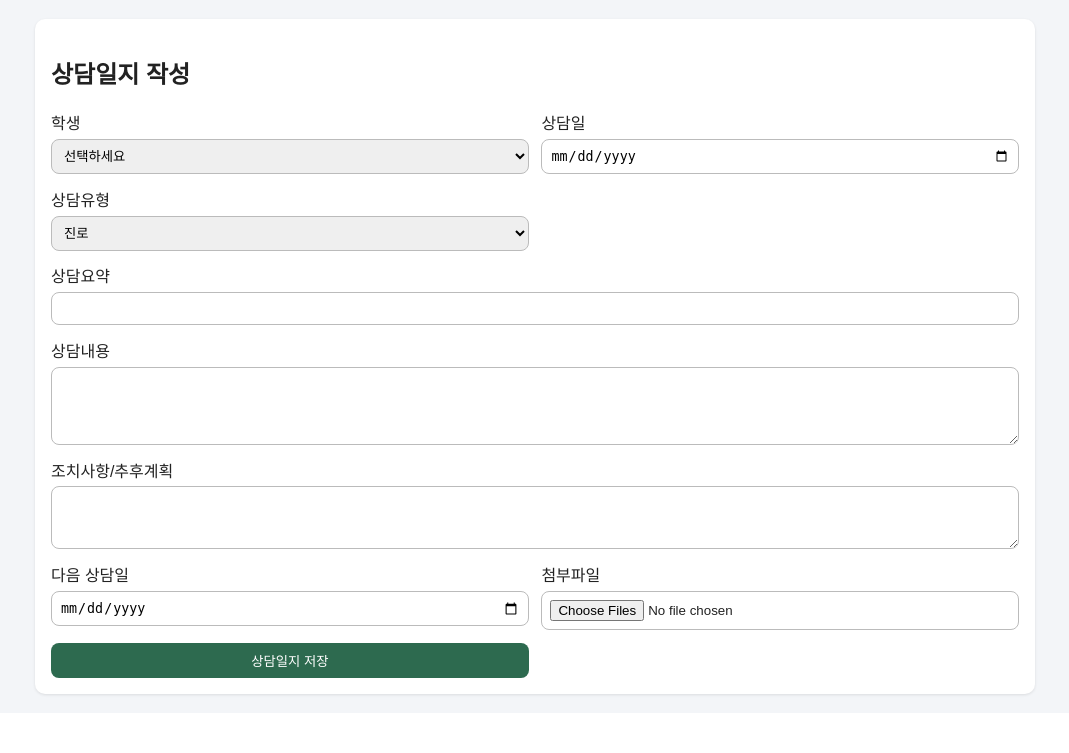
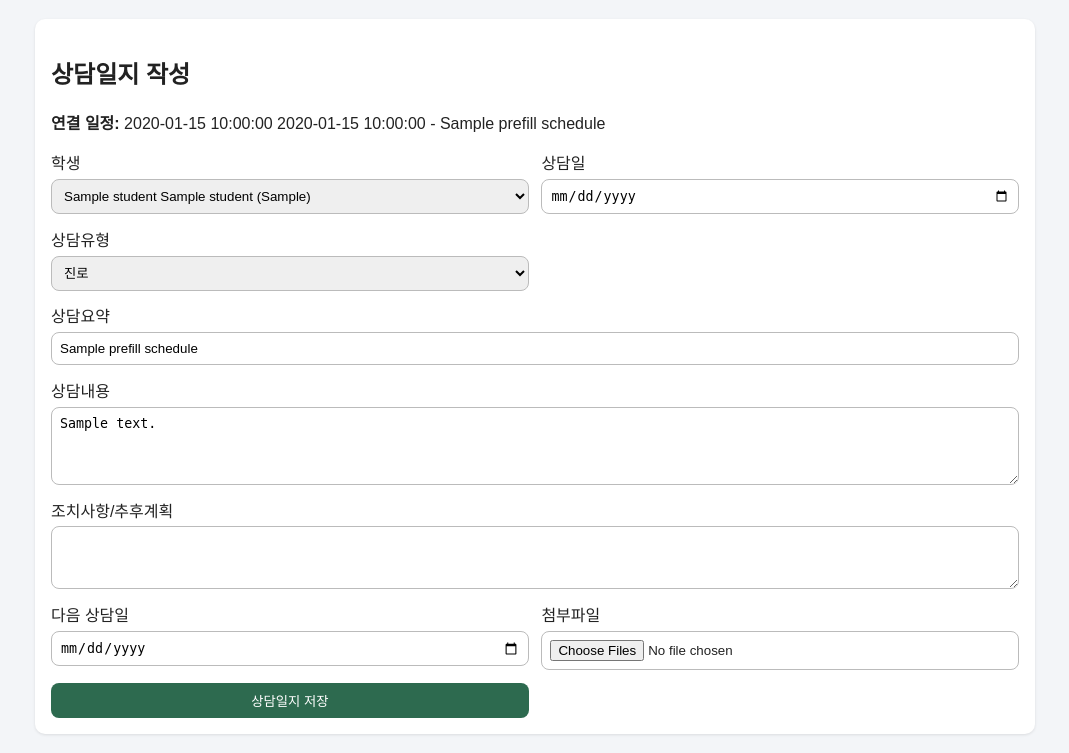
Before and after one commit to ParkJhyeonC/counsel, a Flask app: template templates/new_log.html in a window 1280 px wide. Shown: the part 121-874 px from the top of the page, without its empty margins (105-1174 px from the left). Before the commit the page ends 819 px from the top, so only its background shows below. Run offline with Flask 3, Linux system fonts and the light colour scheme; the template is opened without the code that fills it: most values are stand-ins (such as "Sample title", 1, 10 or a date in 2020).

Commit message:
feat: complete schedules via counseling log registration

```diff
--- a/app.py
+++ b/app.py
@@ -257,20 +257,6 @@ def create_app() -> Flask:
             upcoming_schedules=upcoming_schedules,
         )
 
-    @app.route("/schedule/<int:schedule_id>/done", methods=["POST"])
-    def complete_schedule(schedule_id: int):
-        execute_db(
-            """
-            UPDATE counsel_schedules
-            SET status = 'done'
-            WHERE id = ?
-            """,
-            (schedule_id,),
-        )
-        flash("상담 일정이 완료 처리되었습니다.")
-        selected_date = request.form.get("date", datetime.now().date().isoformat())
-        return redirect(url_for("schedule", date=selected_date, month=selected_date[:7]))
-
     @app.route("/students", methods=["GET", "POST"])
     def students() -> str:
         if request.method == "POST":
@@ -321,6 +307,22 @@ def create_app() -> Flask:
     @app.route("/logs/new", methods=["GET", "POST"])
     def new_log() -> str:
         student_rows = query_db("SELECT id, student_no, name, class_name FROM students ORDER BY class_name, name")
+        schedule_id = request.values.get("schedule_id", "").strip()
+
+        prefill_schedule = None
+        if schedule_id.isdigit():
+            prefill_schedule = query_db(
+                """
+                SELECT c.id, c.schedule_date, c.schedule_time, c.title, c.note, c.status,
+                       s.id AS student_id, s.name AS student_name, s.class_name
+                FROM counsel_schedules c
+                LEFT JOIN students s ON s.id = c.student_id
+                WHERE c.id = ?
+                """,
+                (int(schedule_id),),
+                one=True,
+            )
+
         if request.method == "POST":
             student_id = request.form.get("student_id", "").strip()
             date = request.form.get("date", "").strip()
@@ -329,6 +331,7 @@ def create_app() -> Flask:
             detail = request.form.get("detail", "").strip()
             action_plan = request.form.get("action_plan", "").strip()
             next_date = request.form.get("next_date", "").strip()
+            linked_schedule_id = request.form.get("schedule_id", "").strip()
 
             if not student_id or not date or not log_type or not summary:
                 flash("학생, 상담일, 상담유형, 상담요약은 필수입니다.")
@@ -373,10 +376,25 @@ def create_app() -> Flask:
                             ),
                         )
 
+                if linked_schedule_id.isdigit():
+                    execute_db(
+                        """
+                        UPDATE counsel_schedules
+                        SET status = 'done'
+                        WHERE id = ?
+                        """,
+                        (int(linked_schedule_id),),
+                    )
+                    flash("연결된 상담 일정이 완료 처리되었습니다.")
+
                 flash("상담일지가 저장되었습니다.")
                 return redirect(url_for("student_detail", student_id=student_id))
 
-        return render_template("new_log.html", students=student_rows)
+        return render_template(
+            "new_log.html",
+            students=student_rows,
+            prefill_schedule=prefill_schedule,
+        )
 
     @app.route("/students/<int:student_id>/print")
     def student_print(student_id: int) -> str:
--- a/templates/new_log.html
+++ b/templates/new_log.html
@@ -2,23 +2,27 @@
 {% block content %}
 <section class="card">
   <h2>상담일지 작성</h2>
+  {% if prefill_schedule %}
+  <p><strong>연결 일정:</strong> {{ prefill_schedule.schedule_date }} {{ prefill_schedule.schedule_time or '' }} - {{ prefill_schedule.title }}</p>
+  {% endif %}
   <form method="post" enctype="multipart/form-data" class="grid-form">
+    <input type="hidden" name="schedule_id" value="{{ prefill_schedule.id if prefill_schedule else '' }}">
     <label>학생
       <select name="student_id" required>
         <option value="">선택하세요</option>
         {% for s in students %}
-        <option value="{{ s.id }}">{{ s.class_name }} {{ s.name }} ({{ s.student_no }})</option>
+        <option value="{{ s.id }}" {% if prefill_schedule and prefill_schedule.student_id == s.id %}selected{% endif %}>{{ s.class_name }} {{ s.name }} ({{ s.student_no }})</option>
         {% endfor %}
       </select>
     </label>
-    <label>상담일 <input type="date" name="date" required></label>
+    <label>상담일 <input type="date" name="date" value="{{ prefill_schedule.schedule_date if prefill_schedule else '' }}" required></label>
     <label>상담유형
       <select name="type" required>
         <option>진로</option><option>학업</option><option>정서</option><option>생활지도</option><option>기타</option>
       </select>
     </label>
-    <label class="full">상담요약 <input name="summary" required></label>
-    <label class="full">상담내용 <textarea name="detail" rows="4"></textarea></label>
+    <label class="full">상담요약 <input name="summary" value="{{ prefill_schedule.title if prefill_schedule else '' }}" required></label>
+    <label class="full">상담내용 <textarea name="detail" rows="4">{{ prefill_schedule.note if prefill_schedule else '' }}</textarea></label>
     <label class="full">조치사항/추후계획 <textarea name="action_plan" rows="3"></textarea></label>
     <label>다음 상담일 <input type="date" name="next_date"></label>
     <label>첨부파일 <input type="file" name="attachments" multiple></label>
--- a/templates/schedule.html
+++ b/templates/schedule.html
@@ -83,10 +83,7 @@
         <td>{{ row.status }}</td>
         <td>
           {% if row.status == 'planned' %}
-          <form method="post" action="{{ url_for('complete_schedule', schedule_id=row.id) }}">
-            <input type="hidden" name="date" value="{{ selected_date }}">
-            <button type="submit" class="btn">완료</button>
-          </form>
+            <a class="btn" href="{{ url_for('new_log', schedule_id=row.id) }}">상담일지 등록</a>
           {% else %}
             완료
           {% endif %}
```
Also changed, not shown: README.md.
